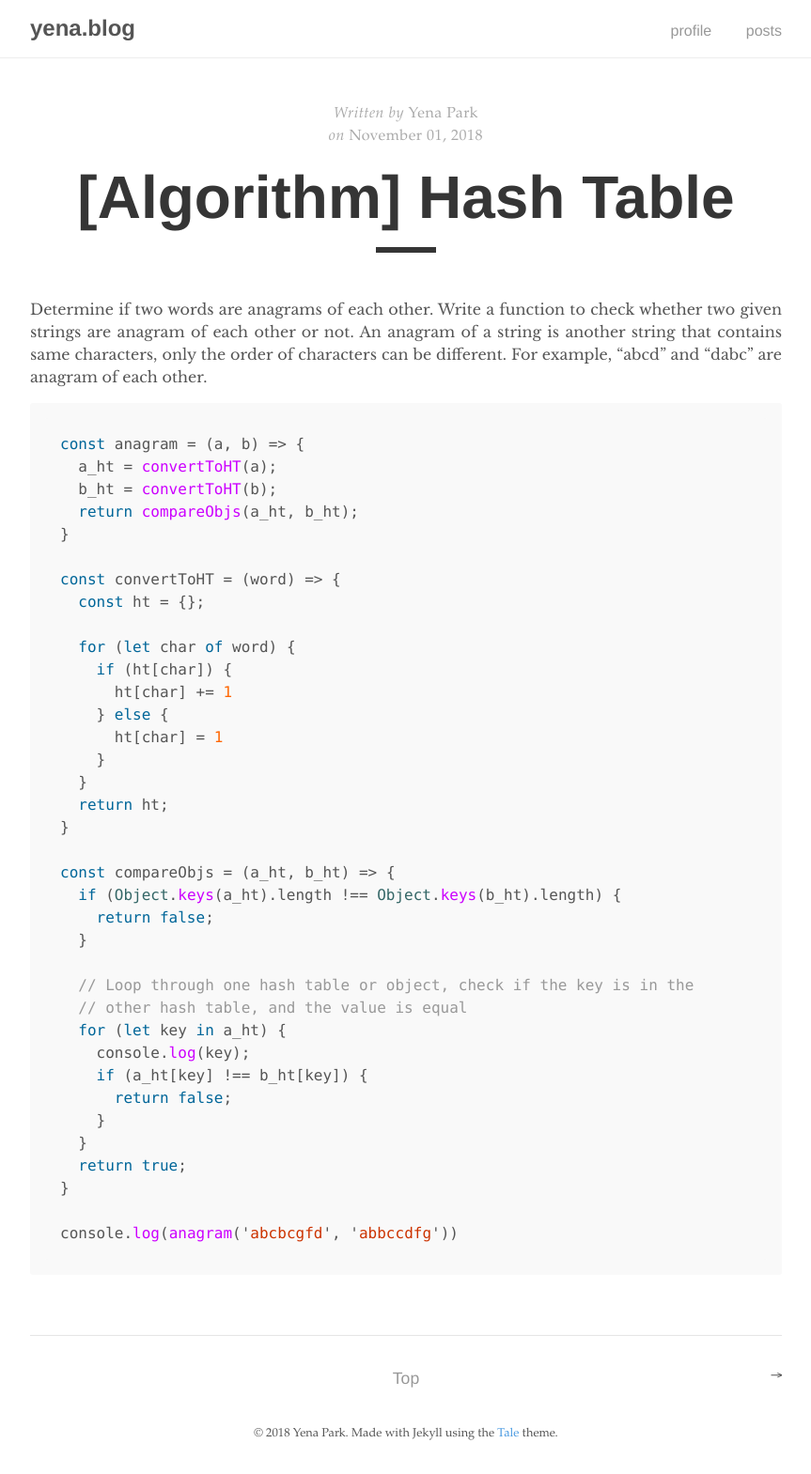
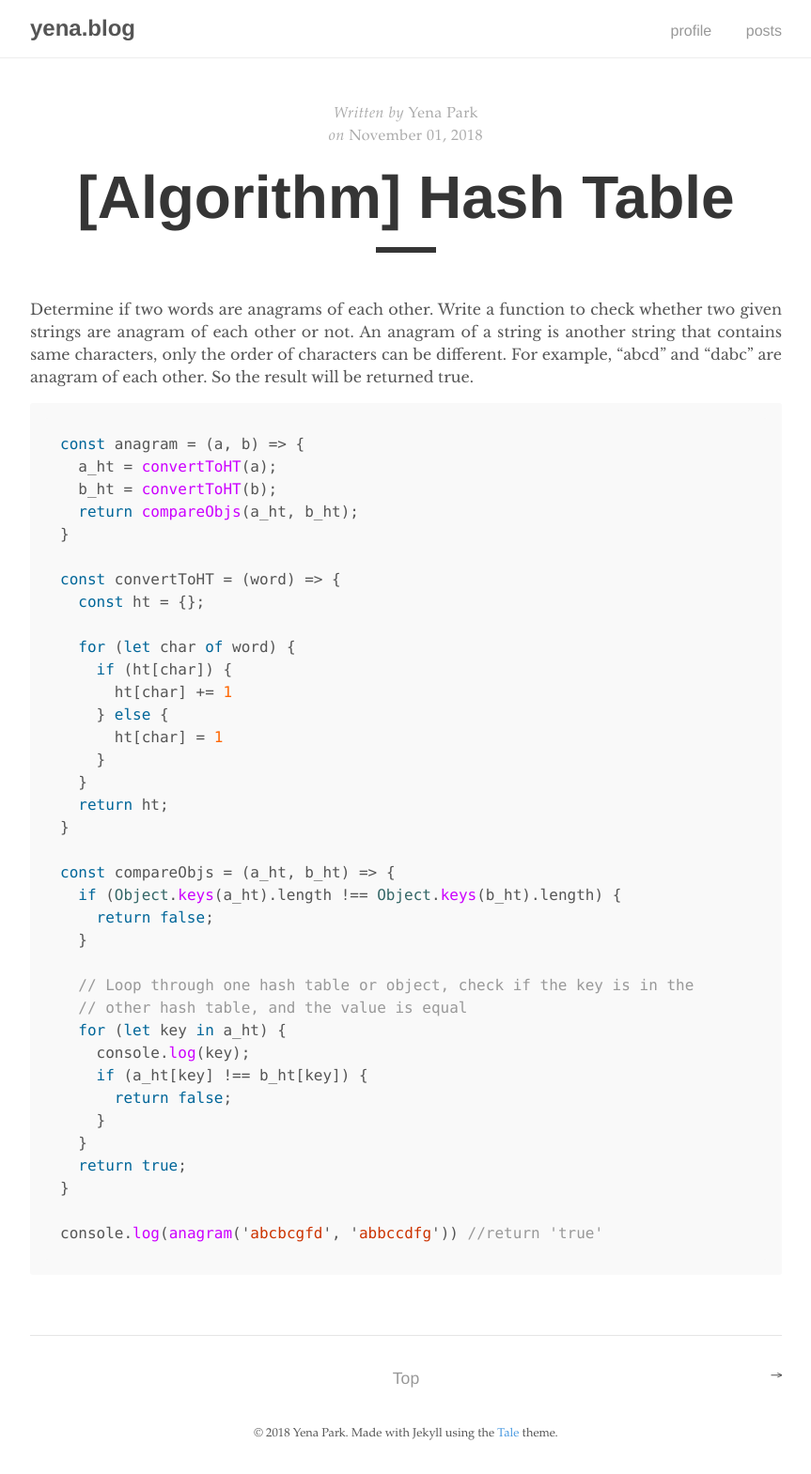
Before and after one commit to Yena-Park/yena-park.github.io, a Jekyll site: the page built from _posts/2018-11-01-introducing-tale.md, in a window 1280 px wide. Shown: the whole page at 94% size, without its empty margins (208-1071 px from the left). Built offline with Jekyll 4.4.1, drawn with Linux system fonts in a browser that asks for light colours.

Commit message:
Update 2018-11-01-introducing-tale.md

````diff
--- a/_posts/2018-11-01-introducing-tale.md
+++ b/_posts/2018-11-01-introducing-tale.md
@@ -5,7 +5,7 @@ author: "Yena Park"
 ---
 
 Determine if two words are anagrams of each other.
-Write a function to check whether two given strings are anagram of each other or not. An anagram of a string is another string that contains same characters, only the order of characters can be different. For example, “abcd” and “dabc” are anagram of each other.
+Write a function to check whether two given strings are anagram of each other or not. An anagram of a string is another string that contains same characters, only the order of characters can be different. For example, “abcd” and “dabc” are anagram of each other. So the result will be returned true.
 ```javascript
 const anagram = (a, b) => {
   a_ht = convertToHT(a);
@@ -42,5 +42,5 @@ const compareObjs = (a_ht, b_ht) => {
   return true;
 }
 
-console.log(anagram('abcbcgfd', 'abbccdfg'))
+console.log(anagram('abcbcgfd', 'abbccdfg')) //return 'true'
 ```
````
